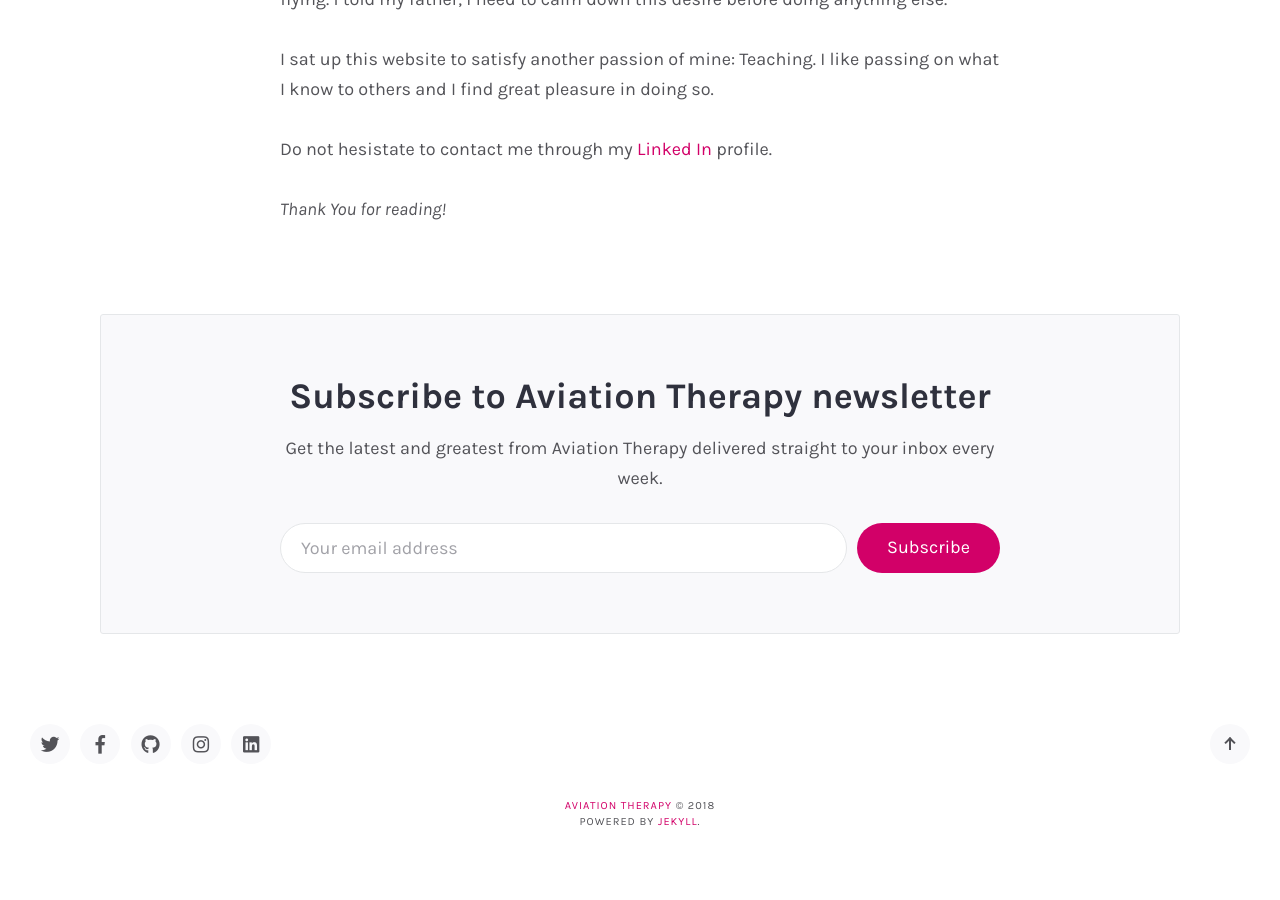
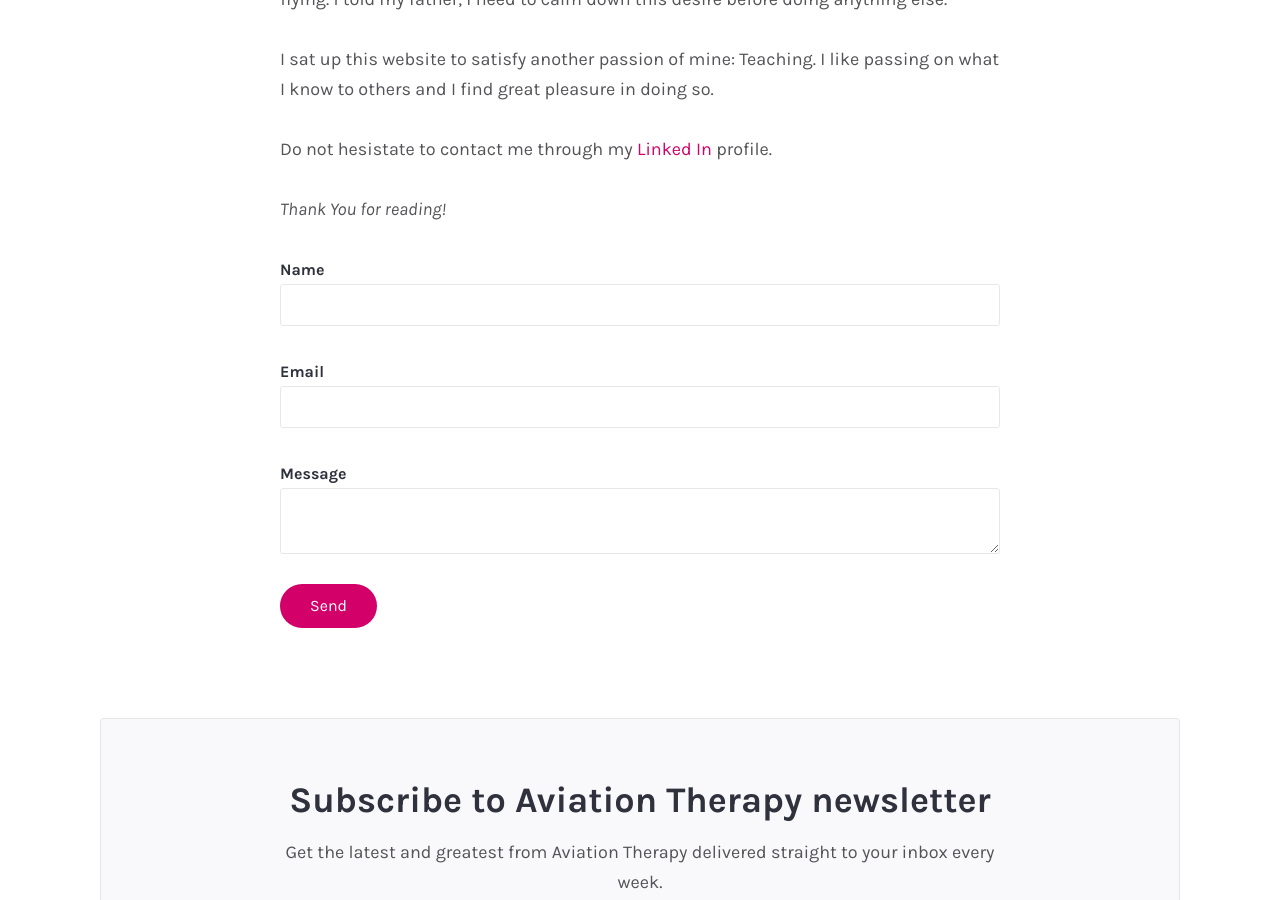
Before and after one commit to sydalwedaie/Aviation-Therapy, a Jekyll site: the page built from about.md, in a window 1280 px wide and 900 px high, scrolled down 333 px. Built offline with Jekyll 4.4.1, drawn with Linux system fonts in a browser that asks for light colours; some web fonts are replaced; before the commit the page ends 1194 px from its top, so only the background shows below that.

Commit message:
added contact-me form in about page

```diff
--- /dev/null
+++ b/_includes/contact-me.html
@@ -0,0 +1,14 @@
+<form name="contact" netlify>
+  <p>
+    <label>Name <input type="text" name="name" /></label>
+  </p>
+  <p>
+    <label>Email <input type="email" name="email" /></label>
+  </p>
+  <p>
+    <label>Message <textarea name="message"></textarea></label>
+  </p>
+  <p>
+    <button type="submit">Send</button>
+  </p>
+</form>
--- a/about.md
+++ b/about.md
@@ -11,3 +11,5 @@ I sat up this website to satisfy another passion of mine: Teaching. I like passi
 Do not hesistate to contact me through my [Linked In](http://linkedin.com/in/sydalwedaie/) profile.
 
 *Thank You for reading!*
+
+{% include contact-me.html %}
```
Also changed, not shown: 2 other files.
